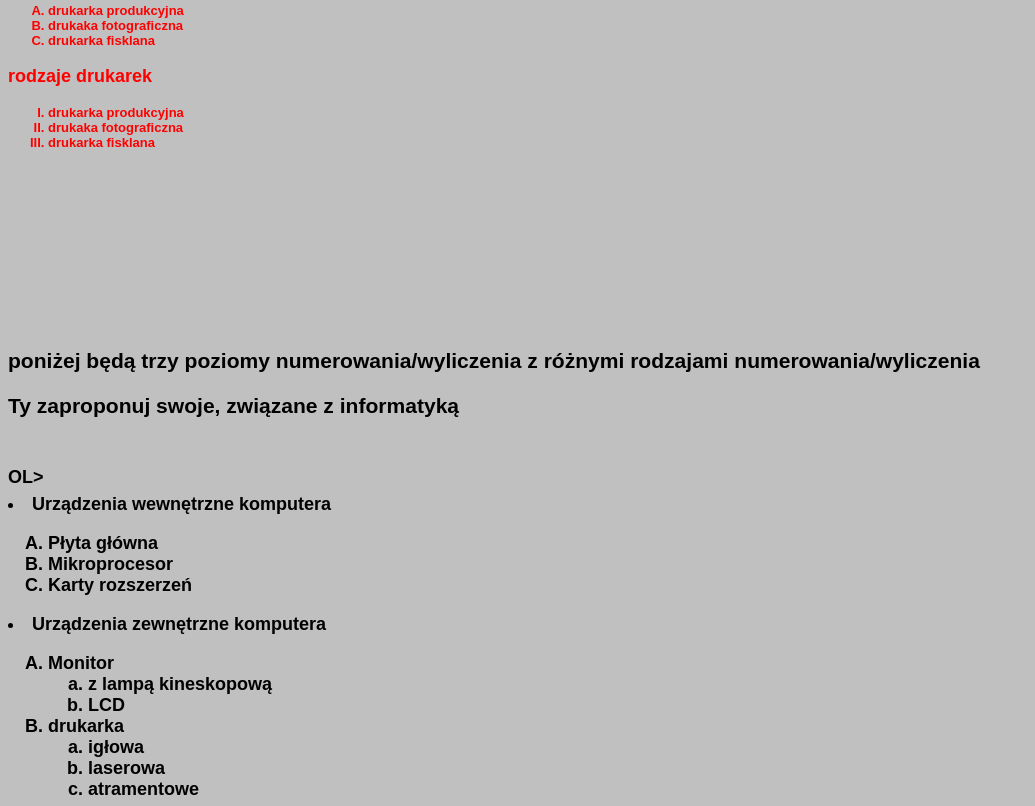
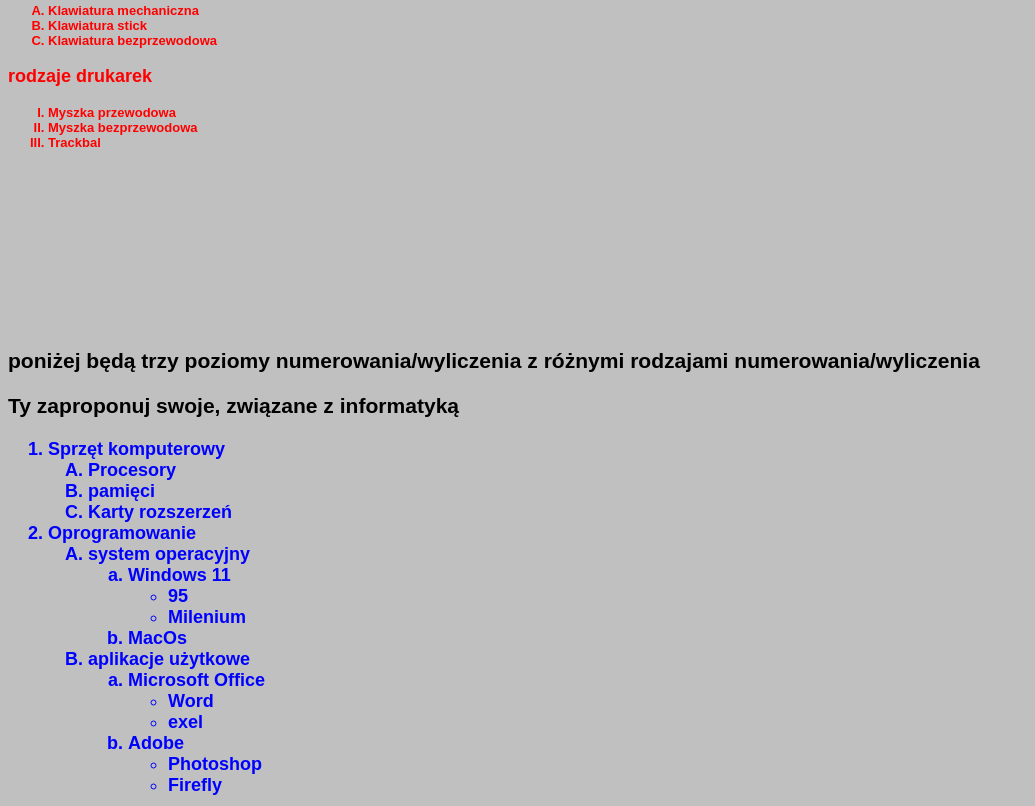
Before and after one commit to Dawid633/html, a plain HTML site: page index.html in a window 1280 px wide. Shown: the part 4694-5500 px from the top of the page, without its empty margins (0-1035 px from the left). Drawn offline with Linux system fonts and the light colour scheme.

Commit message:
Update index.html

```diff
--- a/index.html
+++ b/index.html
@@ -117,53 +117,74 @@ HEIGHT=150 ALT=„tekst”>
 
 <p align="left"> <font color="red" size="4" face="Arial">rodzaje drukarek </font> </p>
 <font color="red" size="2" face="Arial"> <OL TYPE=A START=C>
-<LI> drukarka produkcyjna
-<LI> drukaka fotograficzna
-<LI> drukarka fisklana
+<LI> Klawiatura mechaniczna
+<LI> Klawiatura stick
+<LI> Klawiatura bezprzewodowa
  </OL></font>
 
 <p align="left"> <font color="red" size="4" face="Arial">rodzaje drukarek </font> </p>
 <font color="red" size="2" face="Arial"> <OL TYPE=I START=III>
-<LI> drukarka produkcyjna
-<LI> drukaka fotograficzna
-<LI> drukarka fisklana
+<LI> Myszka przewodowa
+<LI> Myszka bezprzewodowa
+<LI> Trackbal
  </OL></font>
+
+
 
 <br><br><br>
 
 <h3> poniżej będą trzy poziomy numerowania/wyliczenia z różnymi rodzajami numerowania/wyliczenia</h3>
 <h3> Ty zaproponuj swoje, związane z informatyką</h3>
-OL>
-<LI> Urządzenia wewnętrzne komputera
+<OL> <font color="blue" size="4" face="Arial">
+<LI> Sprzęt komputerowy
 <OL type=A>
-<LI> Płyta główna
-<LI> Mikroprocesor
+<LI> Procesory
+<LI> pamięci
 <LI> Karty rozszerzeń
 </OL>
-<LI> Urządzenia zewnętrzne komputera
+<LI> Oprogramowanie
 <OL type=A>
-<LI> Monitor
+<LI> system operacyjny
+<font color="blue" size="4" face="Arial">
 <OL type=a>
-<LI> z lampą kineskopową
-<LI> LCD
+<LI> Windows 11
+
+<UL TYPE=circle>
+<li> 95
+<li> Milenium
 </OL>
-<LI> drukarka
+<font color="blue" size="4" face="Arial">
+
+<OL type=a start=2>
+<LI> MacOs
+</OL>
+<LI> aplikacje użytkowe
+<font color="blue" size="4" face="Arial">
 <OL type=a>
-<LI> igłowa
-<LI> laserowa
-<LI> atramentowe
+<LI> Microsoft Office
+<UL TYPE=circle>
+<li> Word
+<li> exel
+</OL>
+<OL TYPE=a start=2>
+<LI> Adobe
+<UL TYPE=circle>
+<li> Photoshop
+<li> Firefly
 </OL>
 </OL>
 </OL>
-<br> <A HREF="poczta_ptaszynski.html"> Link do poczty </A> </br>
-<br> <A HREF="plik_ptaszynski.html"> Link do ściągania pliku </A> </br>
 
-<br> <a href="#skok_poczatek">kliknij aby skoczyć na początek tekstu</a></br>
-<br> <a href="#skok_srodek">kliknij aby skoczyć na środek tekstu</a></br>
-<br> <a href="#skok_koniec">kliknij aby skoczyć na koniec tekstu</a></br>
 
-<br> <A HREF="tabela_ptaszynski.html"> Link do strony zawierającej tabeli </A> </br>
-<br> <A HREF="formularz_ptaszynski.html"> Link do strony zawierającej formularz </A> </br>
+<br> <A HREF="poczta_ptaszynski.html"> Link do poczty </A>
+<br> <A HREF="plik_ptaszynski.html"> Link do ściągania pliku </A>
+
+<br> <a href="#skok_poczatek">kliknij aby skoczyć na początek tekstu</a>
+<br> <a href="#skok_srodek">kliknij aby skoczyć na środek tekstu</a>
+<br> <a href="#skok_koniec">kliknij aby skoczyć na koniec tekstu</a>
+
+<br> <A HREF="tabela_ptaszynski.html"> Link do strony zawierającej tabeli </A>
+<br> <A HREF="formularz_ptaszynski.html"> Link do strony zawierającej formularz </A>
 
 
 <a name="skok_koniec"></a>
```
